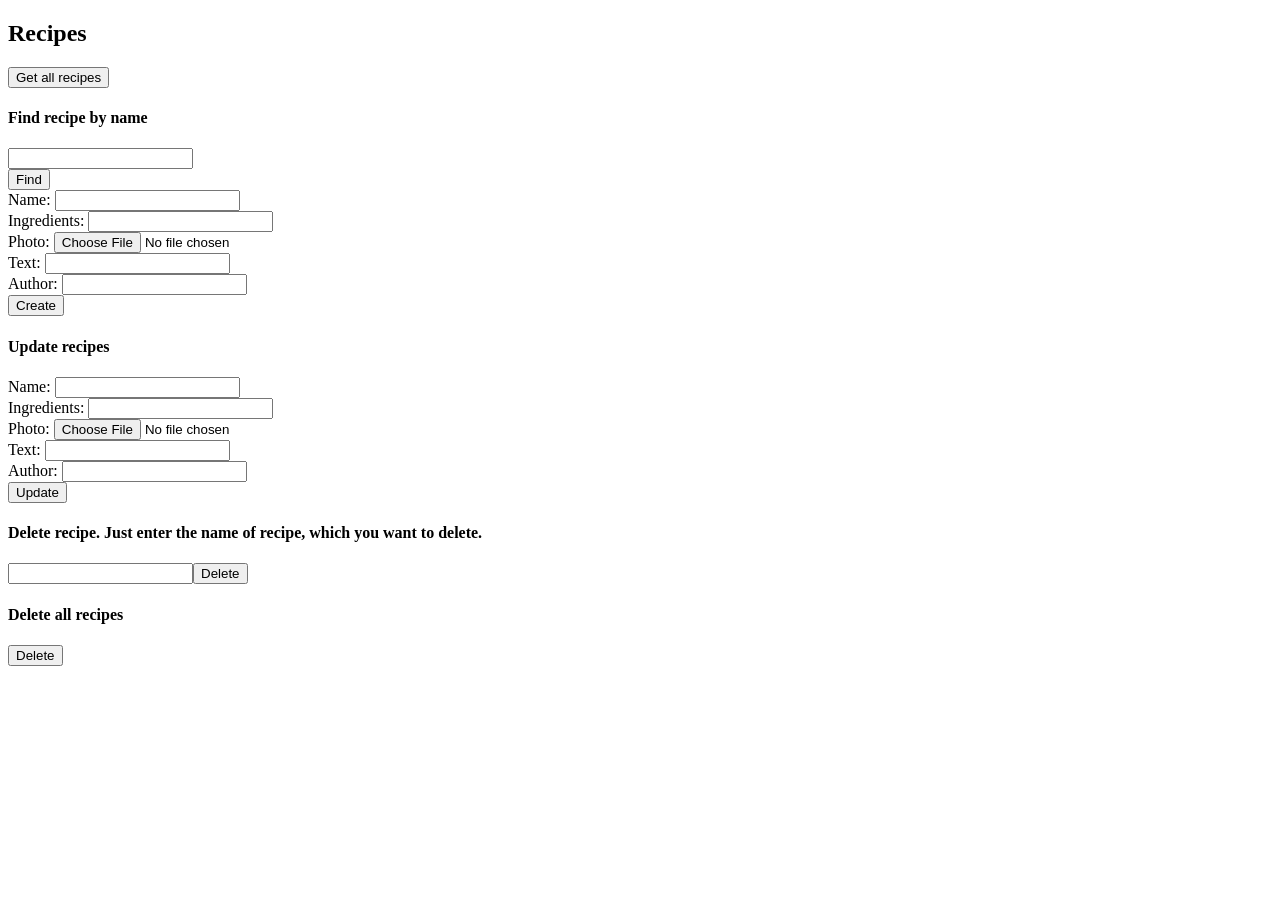
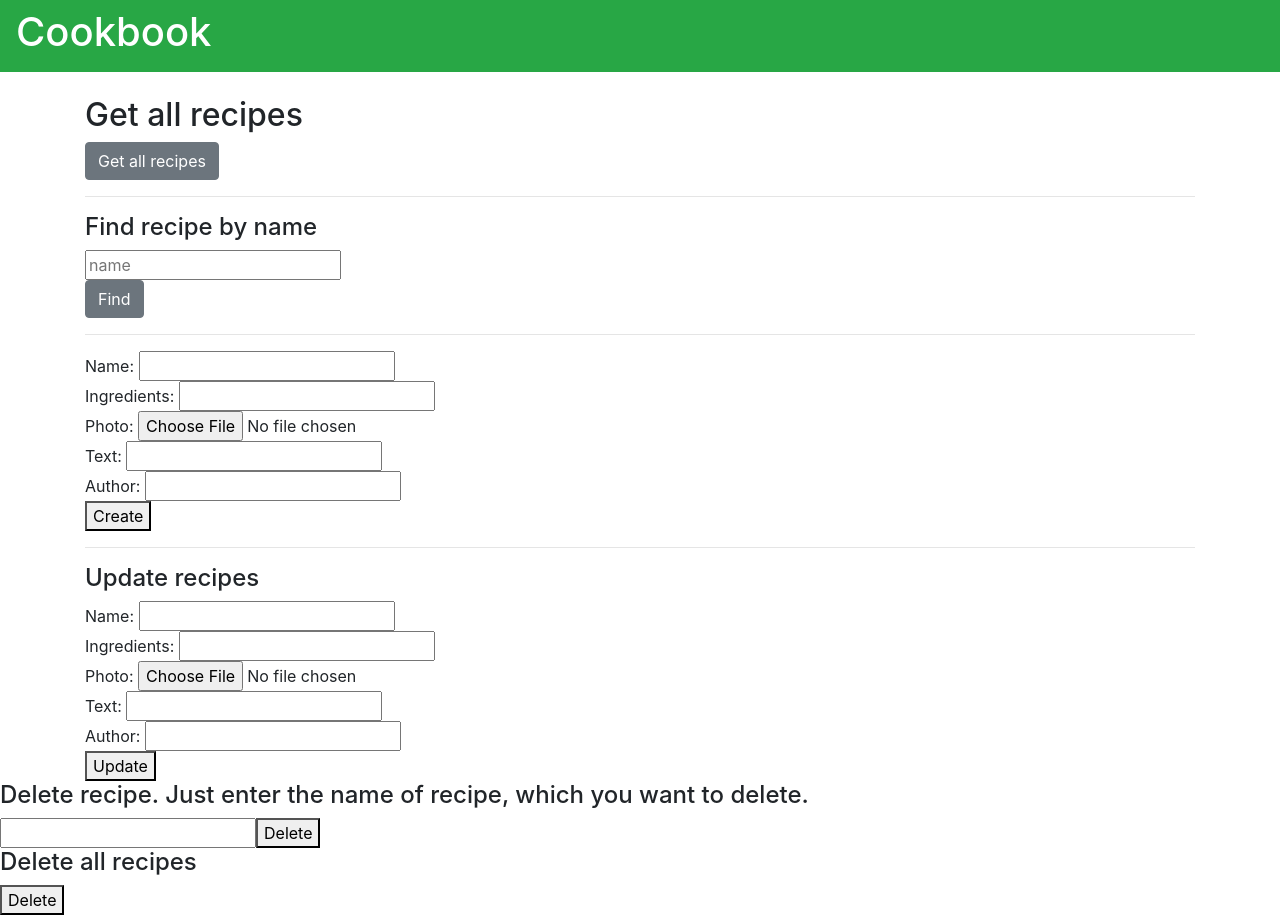
Before and after one commit to NikitaChihranov/CookBookFrontEnd, an Angular app: page / in a window 1280 px wide. Before the commit the page ends 800 px from the top, so only its background shows below. Built offline with nearby package versions, Linux system fonts and the light colour scheme.

Commit message:
Fix bugs. Started making layout using Bootstrap 4.

```diff
--- a/package.json
+++ b/package.json
@@ -21,6 +21,7 @@
     "@angular/platform-browser-dynamic": "~7.0.0",
     "@angular/router": "~7.0.0",
     "core-js": "^2.5.4",
+    "ngx-bootstrap": "^3.1.4",
     "rxjs": "~6.3.3",
     "zone.js": "~0.8.26"
   },
--- a/src/app/app.module.ts
+++ b/src/app/app.module.ts
@@ -6,6 +6,7 @@ import {HttpClientModule} from '@angular/common/http';
 import { VersionComponent } from './version/version.component';
 import {AppRoutingModule} from './app-routing.module';
 import { CookbookComponent } from './cookBook/cookbook.component';
+import { TooltipModule } from 'ngx-bootstrap/tooltip';
 
 @NgModule({
   declarations: [
@@ -18,6 +19,7 @@ import { CookbookComponent } from './cookBook/cookbook.component';
     FormsModule,
     HttpClientModule,
     AppRoutingModule,
+    TooltipModule.forRoot()
   ],
   providers: [],
   bootstrap: [AppComponent]
--- a/src/app/cookBook/cookbook.component.css
+++ b/src/app/cookBook/cookbook.component.css
@@ -1,4 +1,4 @@
-img{
+img {
   width: 400px;
   height: 250px;
 }
--- a/src/app/cookBook/cookbook.component.html
+++ b/src/app/cookBook/cookbook.component.html
@@ -1,26 +1,44 @@
-<h2>Recipes</h2>
-<button (click)="findAll()">Get all recipes</button>
+
+<link href="https://maxcdn.bootstrapcdn.com/bootstrap/4.0.0/css/bootstrap.min.css" rel="stylesheet">
+<nav class="navbar navbar-expand-lg navbar-light bg-success">
+  <h1 class="text-white">Cookbook</h1>
+</nav>
+<br>
+<div class="container">
+  <div class="row">
+    <div class="col">
+        <h2>Get all recipes</h2>
+        <button button type="button" class="btn btn-secondary" (click)="findAll()">Get all recipes</button>
         <br>
         <div *ngIf="norecipes==1">
           <h4>No recipes were found</h4>
         </div>
+    </div>
       <div *ngIf="recipes!==[]">
-  <ul *ngFor="let recipe of recipes">
-    <li>Id: {{recipe._id}}</li>
-    <li>Name: {{recipe.name}}</li>
-    <li>Ingredients: {{recipe.ingredients}}</li>
-    <li>Photo:</li>
-    <img [src]="'http://localhost:12000/photos/' + recipe.photo" alt="No photo found">
-    <li>Text: {{recipe.text}}</li>
-    <li>Author: {{recipe.author}}</li>
-    <li>Date of creation: {{recipe.dateOfCreation}}</li>
-    <button routerLink="viewAllVersions" (click)="viewAllVersions(recipe._id)">View all versions</button>
+        <ul *ngFor="let recipe of recipes" class="list-group bmd-list-group-sm">
+          <a class="list-group-item">
+            <div  class="bmd-list-group-col">
+              <p class="list-group-item-heading">Id:</p>
+              <p class="list-group-item-text">{{recipe._id}}</p>
+            </div>
+          </a>
+          <li class="list-group-item">Name: {{recipe.name}}</li>
+          <li class="list-group-item">Ingredients: {{recipe.ingredients}}</li>
+          <li class="list-group-item">Photo:</li>
+          <img [src]="'http://localhost:12000/photos/' + recipe.photo" alt="No photo found" class="img-thumbnail">
+          <li class="list-group-item">Text: {{recipe.text}}</li>
+          <li class="list-group-item">Author: {{recipe.author}}</li>
+          <li class="list-group-item">Date of creation: {{recipe.dateOfCreation|date}}</li>
+          <button routerLink="viewAllVersions"  class="btn btn-secondary"  (click)="viewAllVersions(recipe._id)">View all versions</button>
         </ul>
-
       </div>
+    </div>
+  <hr>
+  <div class="row">
+    <div class="col">
       <h4>Find recipe by name</h4>
-<input type="text" #name><br>
-<button (click)="findByName(name)">Find</button>
+      <input type="text" #name placeholder="name"><br>
+      <button   class="btn btn-secondary w-10"  (click)="findByName(name)">Find</button>
       <div *ngIf="recipeFoundByName">
         <ul>
           <li>Name: {{recipeFoundByName.name}}</li>
@@ -28,10 +46,15 @@
           <li>Photo:<img [src]="'http://localhost:12000/photos/' + recipeFoundByName.photo"></li>
           <li>Text: {{recipeFoundByName.text}}</li>
           <li>Author: {{recipeFoundByName.author}}</li>
-    <li>Date of creation: {{recipeFoundByName.dateOfCreation}}</li>
+          <li>Date of creation: {{recipeFoundByName.dateOfCreation|date}}</li>
           <a routerLink="/viewAllVersions" (click)="viewAllVersions(recipeFoundByName._id)">View all versions</a>
         </ul>
       </div>
+    </div>
+  </div>
+  <hr>
+  <div class="row">
+    <div class="col">
       <form #form="ngForm" (ngSubmit)="create(form)" enctype="multipart/form-data">
         Name: <input type="text" name="name" ngModel>
         <br>
@@ -45,6 +68,9 @@
         <br>
         <button type="submit">Create</button>
       </form>
+    </div>
+  </div>
+  <hr>
       <h4>Update recipes</h4>
       <form #updateForm="ngForm" (ngSubmit)="update(updateForm)" enctype="multipart/form-data">
         Name: <input type="text" name="name" ngModel><br>
@@ -61,8 +87,9 @@
           <li>Photo:<img [src]="'http://localhost:12000/photos/' + updatedRecipe.photo"></li>
           <li>Text: {{updatedRecipe.text}}</li>
           <li>Author: {{updatedRecipe.author}}</li>
-    <li>Date of creation: {{updatedRecipe.dateOfCreation}}</li>
+          <li>Date of creation: {{updatedRecipe.dateOfCreation|date}}</li>
         </ul>
+    </div>
   </div>
 <h4>Delete recipe. Just enter the name of recipe, which you want to delete.</h4>
 <form>
@@ -76,7 +103,7 @@
     <li>Photo:<img [src]="'http://localhost:12000/photos/' + deletedRecipe.photo"></li>
     <li>Text: {{deletedRecipe.text}}</li>
     <li>Author: {{deletedRecipe.author}}</li>
-    <li>Date of creation: {{deletedRecipe.dateOfCreation}}</li>
+    <li>Date of creation: {{deletedRecipe.dateOfCreation|date}}</li>
   </ul>
 </div>
 <h4>Delete all recipes</h4>
--- a/src/app/cookBook/cookbook.component.ts
+++ b/src/app/cookBook/cookbook.component.ts
@@ -37,6 +37,7 @@ export class CookbookComponent implements OnInit {
   }
   viewAllVersions(id) {
     this.recipeService.viewAllVersions(id).subscribe((res) =>{
+      console.log(res);
       this.recipeService.dataSource.next(res);
     });
   }
@@ -58,7 +59,9 @@ export class CookbookComponent implements OnInit {
     this.recipeService.deleteRecipe(form.value).subscribe((res) => this.deletedRecipe = res ? res : {});
   }
   deleteAllRecipes() {
-    this.recipeService.deleteAllRecipes().subscribe(() => {});
+    this.recipeService.deleteAllRecipes().subscribe(() => {
+      this.recipes = null;
+    });
   }
   fileUploadEvent(event: any) {
     this.photosToUpload = (<any>event.target).files;
--- a/src/app/version/version.component.css
+++ b/src/app/version/version.component.css
@@ -0,0 +1,4 @@
+img{
+  width: 400px;
+  height: 250px;
+}
--- a/src/app/version/version.component.html
+++ b/src/app/version/version.component.html
@@ -1,3 +1,13 @@
+<link href="https://maxcdn.bootstrapcdn.com/bootstrap/4.0.0/css/bootstrap.min.css" rel="stylesheet">
+<h2>All versions of recipe</h2>
 <div *ngFor="let recipe of versions">
-    <li>{{recipe.author}}</li>
+  <ul>
+    <li>Name: {{recipe.name}}</li>
+    <li>Ingredients: {{recipe.ingredients}}</li>
+    <li>Photo: </li>
+    <img [src]="'http://localhost:12000/photos/' + recipe.photo">
+    <li>Text: {{recipe.text}}</li>
+    <li>Author: {{recipe.author}}</li>
+    <li>Date of creation: {{recipe.dateOfCreation|date}}</li>
+  </ul>
 </div>
--- a/src/app/version/version.component.ts
+++ b/src/app/version/version.component.ts
@@ -10,16 +10,18 @@ import {RecipeService} from '../services/recipe.service';
 export class VersionComponent implements OnInit {
   versions: Recipe[] = [];
   constructor(private recipeService: RecipeService) {
-    this.recipeService.dataSource.subscribe((value => {
-      for (let recipe of value){
+
+
+  }
+
+  ngOnInit() {this.recipeService.dataSource.subscribe((value => {
+      this.versions.splice(0, this.versions.length);
+      for (const recipe of value){
         console.log(recipe.author);
         this.versions.push(recipe);
       }
-      }
-    ));
-  }
-
-  ngOnInit() {
+    }
+  ));
     console.log(this.versions);
   }
 
```
Also changed, not shown: 1 other file (tests, documents, lock files or other folders). Lines whose indentation alone changed are shown as unchanged.
